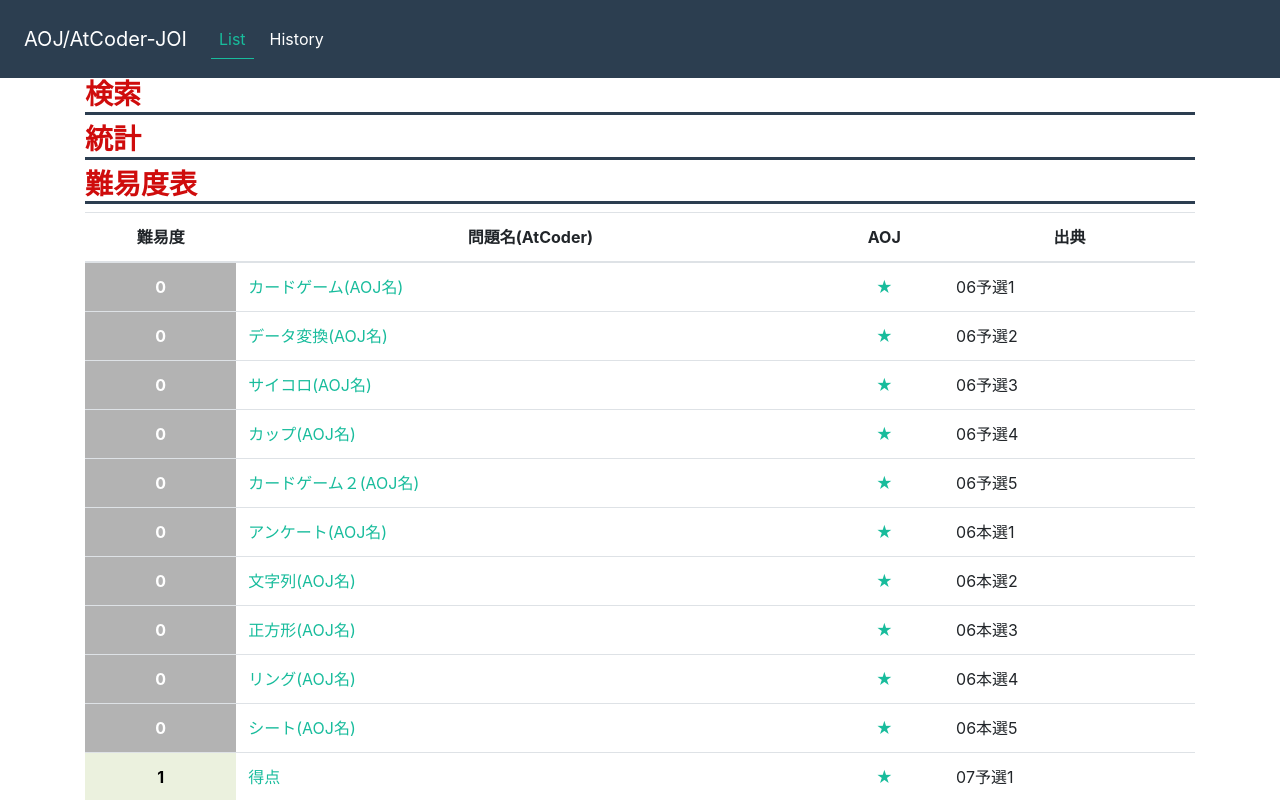
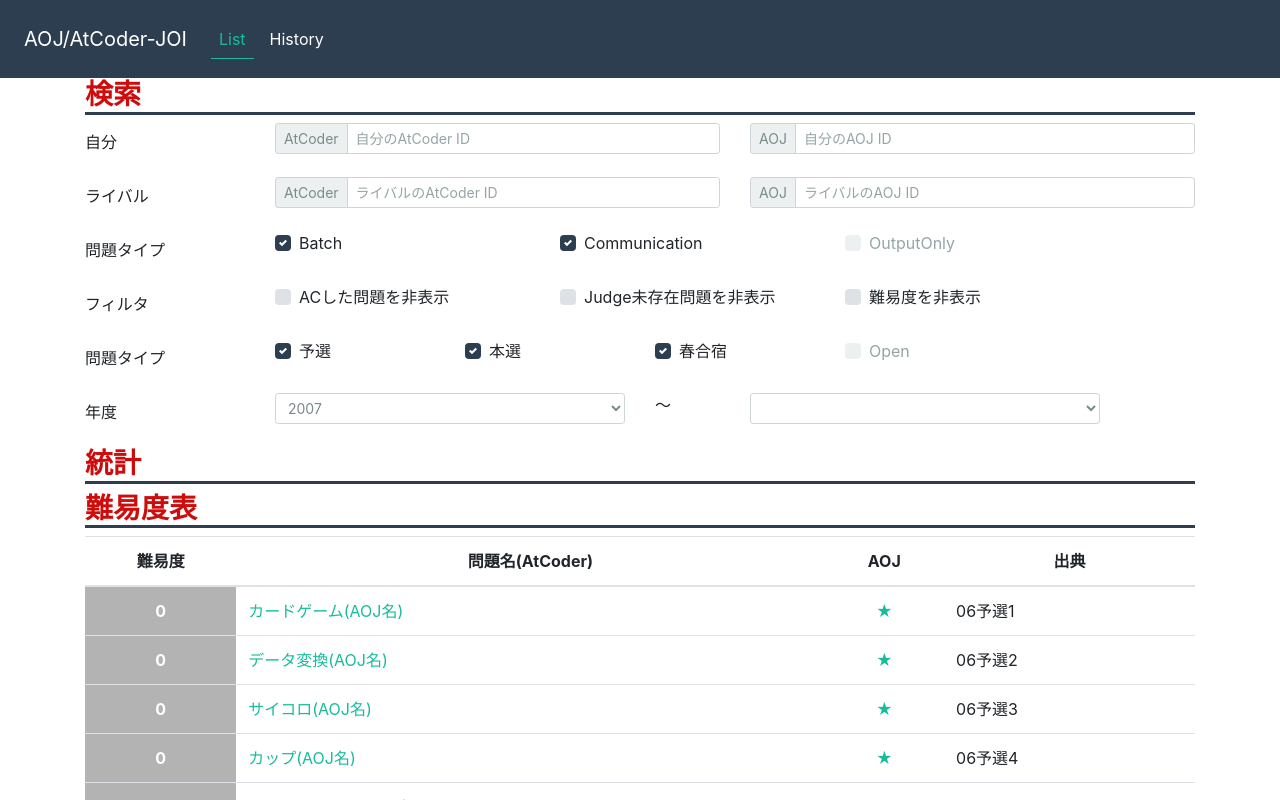
Before and after one commit to Takt29/AOJAtCoder-JOI, a React app: page /#/ in a window 1280 px wide. Shown: the top 800 px of the page. Built offline with nearby package versions, Linux system fonts and the light colour scheme.

Commit message:
フォームを追加

```diff
--- a/src/components/home/DifficultyList.jsx
+++ b/src/components/home/DifficultyList.jsx
@@ -12,8 +12,6 @@
     const atcoderUrl = getAtCoderUrl(atcoder.contest, atcoder.id)
     const aojUrl = getAOJUrl('JOI', aoj.classification, aoj.id)
     const notExist = !atcoderUrl && !aojUrl
-
-    if (notExist) console.log(task, styles.notexist)
 
     return (
       <tr className={notExist ? styles.notexist : isSolved ? styles.solved : null}>
--- /dev/null
+++ b/src/components/home/SearchForm.jsx
@@ -0,0 +1,63 @@
+import React from 'react'
+import { Form } from 'react-bootstrap'
+import AccountForm from './form/AccountForm'
+import TaskTypeForm from './form/TaskTypeForm'
+import FilterForm from './form/FilterForm'
+import ContestTypeForm from './form/ContestTypeForm'
+import YearForm from './form/YearForm'
+
+class SearchForm extends React.Component {
+  constructor(props) {
+    super(props)
+    this.state = {
+      myAccount: { atcoder: '', aoj: '' },
+      rivalAccount: { atcoder: '', aoj: '' },
+      taskType: { batch: true, communication: true, outputOnly: false },
+      filter: { hideACTask: false, hideNotExistTask: false, hideLevel: false },
+      contestType: { prelim: true, final: true, springCamp: true, open: false },
+      year: { begin: '2007', end: 'latest' },
+    }
+  }
+
+  onUpdate(key, value) {
+    this.setState({ [key]: value })
+  }
+
+  render() {
+    const { onSubmit } = this.props
+    const { myAccount, rivalAccount, taskType, filter, contestType, year } = this.state
+
+    return (
+      <Form>
+        <AccountForm
+          title='自分'
+          value={myAccount}
+          onUpdate={(v) => this.onUpdate('myAccount', v)}
+        />
+        <AccountForm
+          title='ライバル'
+          value={rivalAccount}
+          onUpdate={(v) => this.onUpdate('rivalAccount', v)}
+        />
+        <TaskTypeForm
+          value={taskType}
+          onUpdate={(v) => this.onUpdate('taskType', v)}
+        />
+        <FilterForm
+          value={filter}
+          onUpdate={(v) => this.onUpdate('filter', v)}
+        />
+        <ContestTypeForm
+          value={contestType}
+          onUpdate={(v) => this.onUpdate('contestType', v)}
+        />
+        <YearForm
+          value={year}
+          onUpdate={(v) => this.onUpdate('year', v)}
+        />
+      </Form>
+    )
+  }
+}
+
+export default SearchForm
--- /dev/null
+++ b/src/components/home/form/AccountForm.jsx
@@ -0,0 +1,53 @@
+import React from 'react'
+import { Col, Row, Form, InputGroup } from 'react-bootstrap'
+
+class AccountForm extends React.Component {
+  onUpdate(e) {
+    const { value, onUpdate } = this.props
+
+    const newValue = Object.assign({}, value)
+    newValue[e.target.name] = e.target.value
+
+    if (onUpdate) onUpdate(newValue)
+  }
+
+  render() {
+    const { title, value } = this.props
+
+    return (
+      <Form.Group as={Row}>
+        <Form.Label column sm={2}>
+          {title}
+        </Form.Label>
+        <Col sm={5}>
+          <InputGroup size="sm" className="sm-3">
+            <InputGroup.Prepend>
+              <InputGroup.Text>AtCoder</InputGroup.Text>
+            </InputGroup.Prepend>
+            <Form.Control
+              name='atcoder'
+              value={value.atcoder}
+              onChange={this.onUpdate.bind(this)}
+              placeholder={`${title}のAtCoder ID`}
+            />
+          </InputGroup>
+        </Col>
+        <Col sm={5}>
+          <InputGroup size="sm" className="sm-3">
+            <InputGroup.Prepend>
+              <InputGroup.Text>AOJ</InputGroup.Text>
+            </InputGroup.Prepend>
+            <Form.Control
+              name='aoj'
+              value={value.aoj}
+              onChange={this.onUpdate.bind(this)}
+              placeholder={`${title}のAOJ ID`}
+            />
+          </InputGroup>
+        </Col>
+      </Form.Group>
+    )
+  }
+}
+
+export default AccountForm
--- /dev/null
+++ b/src/components/home/form/ContestTypeForm.jsx
@@ -0,0 +1,72 @@
+import React from 'react'
+import { Col, Row, Form } from 'react-bootstrap'
+
+class ContestTypeForm extends React.Component {
+  onUpdate(e) {
+    const { value, onUpdate } = this.props
+
+    const newValue = Object.assign({}, value)
+    newValue[e.target.name] = e.target.checked
+
+    if (onUpdate) onUpdate(newValue)
+  }
+
+  render() {
+    const { value } = this.props
+
+    return (
+      <Form.Group as={Row}>
+        <Form.Label column sm={2}>
+          問題タイプ
+        </Form.Label>
+        <Col sm={2}>
+          <Form.Check
+            type="checkbox"
+            label="予選"
+            name="prelim"
+            id="formContestTypePrelim"
+            checked={value.prelim}
+            onChange={this.onUpdate.bind(this)}
+            custom
+          />
+        </Col>
+        <Col sm={2}>
+          <Form.Check
+            type="checkbox"
+            label="本選"
+            name="final"
+            id="formContestTypeFinal"
+            checked={value.final}
+            onChange={this.onUpdate.bind(this)}
+            custom
+          />
+        </Col>
+        <Col sm={2}>
+          <Form.Check
+            type="checkbox"
+            label="春合宿"
+            name="springCamp"
+            id="formContestTypeSpringCamp"
+            checked={value.springCamp}
+            onChange={this.onUpdate.bind(this)}
+            custom
+          />
+        </Col>
+        <Col sm={2}>
+          <Form.Check
+            type="checkbox"
+            label="Open"
+            name="open"
+            id="formContestTypeOpen"
+            checked={value.open}
+            onChange={this.onUpdate.bind(this)}
+            disabled
+            custom
+          />
+        </Col>
+      </Form.Group>
+    )
+  }
+}
+
+export default ContestTypeForm
--- /dev/null
+++ b/src/components/home/form/FilterForm.jsx
@@ -0,0 +1,60 @@
+import React from 'react'
+import { Col, Row, Form, InputGroup } from 'react-bootstrap'
+
+class FilterForm extends React.Component {
+  onUpdate(e) {
+    const { value, onUpdate } = this.props
+
+    const newValue = Object.assign({}, value)
+    newValue[e.target.name] = e.target.checked
+
+    if (onUpdate) onUpdate(newValue)
+  }
+
+  render() {
+    const { value } = this.props
+
+    return (
+      <Form.Group as={Row}>
+        <Form.Label column sm={2}>
+          フィルタ
+        </Form.Label>
+        <Col sm={3}>
+          <Form.Check
+            type="checkbox"
+            label="ACした問題を非表示"
+            name="hideACTask"
+            id="formFilterHideACTask"
+            checked={value.hideACTask}
+            onChange={this.onUpdate.bind(this)}
+            custom
+          />
+        </Col>
+        <Col sm={3}>
+          <Form.Check
+            type="checkbox"
+            label="Judge未存在問題を非表示"
+            name="hideNotExistTask"
+            id="formFilterHideNotExist"
+            checked={value.hideNotExistTask}
+            onChange={this.onUpdate.bind(this)}
+            custom
+          />
+        </Col>
+        <Col sm={3}>
+          <Form.Check
+            type="checkbox"
+            label="難易度を非表示"
+            name="hideLevel"
+            id="formFilterHideLevel"
+            checked={value.hideLevel}
+            onChange={this.onUpdate.bind(this)}
+            custom
+          />
+        </Col>
+      </Form.Group>
+    )
+  }
+}
+
+export default FilterForm
--- /dev/null
+++ b/src/components/home/form/TaskTypeForm.jsx
@@ -0,0 +1,61 @@
+import React from 'react'
+import { Col, Row, Form, InputGroup } from 'react-bootstrap'
+
+class TaskTypeForm extends React.Component {
+  onUpdate(e) {
+    const { value, onUpdate } = this.props
+
+    const newValue = Object.assign({}, value)
+    newValue[e.target.name] = e.target.checked
+
+    if (onUpdate) onUpdate(newValue)
+  }
+
+  render() {
+    const { value } = this.props
+
+    return (
+      <Form.Group as={Row}>
+        <Form.Label column sm={2}>
+          問題タイプ
+        </Form.Label>
+        <Col sm={3}>
+          <Form.Check
+            type="checkbox"
+            label="Batch"
+            name="batch"
+            id="formTaskTypeBatch"
+            checked={value.batch}
+            onChange={this.onUpdate.bind(this)}
+            custom
+          />
+        </Col>
+        <Col sm={3}>
+          <Form.Check
+            type="checkbox"
+            label="Communication"
+            name="communication"
+            id="formTaskTypeCommunication"
+            checked={value.communication}
+            onChange={this.onUpdate.bind(this)}
+            custom
+          />
+        </Col>
+        <Col sm={3}>
+          <Form.Check
+            type="checkbox"
+            label="OutputOnly"
+            name="outputOnly"
+            id="formTaskTypeOutputOnly"
+            checked={value.outputOnly}
+            onChange={this.onUpdate.bind(this)}
+            disabled
+            custom
+          />
+        </Col>
+      </Form.Group>
+    )
+  }
+}
+
+export default TaskTypeForm
--- /dev/null
+++ b/src/components/home/form/YearForm.jsx
@@ -0,0 +1,72 @@
+import React from 'react'
+import { Col, Row, Form } from 'react-bootstrap'
+
+class YearForm extends React.Component {
+  constructor(props) {
+    super(props)
+
+    this.years = []
+    const currentYear = (new Date()).getFullYear()
+
+    for (let year = 2006; year < currentYear; year++) {
+      this.years.push(year)
+    }
+  }
+
+  onUpdate(e) {
+    const { value, onUpdate } = this.props
+
+    const newValue = Object.assign({}, value)
+    newValue[e.target.name] = e.target.value
+
+    if (onUpdate) onUpdate(newValue)
+  }
+
+  render() {
+    const { value } = this.props
+
+    return (
+      <Form.Group as={Row}>
+        <Form.Label column sm={2}>
+          年度
+        </Form.Label>
+        <Col sm={4}>
+          <Form.Control
+            as='select'
+            size='sm'
+            name='begin'
+            value={value.begin}
+            onChange={this.onUpdate.bind(this)}
+          >
+            {
+              this.years && this.years.map(year => (
+                <option key={year} value={year}>{year}</option>
+              ))
+            }
+          </Form.Control>
+        </Col>
+        <Col sm={1}>
+          〜
+        </Col>
+        <Col sm={4}>
+          <Form.Control
+            as='select'
+            size='sm'
+            name='end'
+            value={value.end}
+            onChange={this.onUpdate.bind(this)}
+          >
+            {
+              this.years && this.years.map(year => (
+                <option key={year} value={year}>{year}</option>
+              ))
+            }
+            <option value={'latest'}></option>
+          </Form.Control>
+        </Col>
+      </Form.Group>
+    )
+  }
+}
+
+export default YearForm
--- a/src/components/index.jsx
+++ b/src/components/index.jsx
@@ -1,7 +1,9 @@
 import TopBar from './common/TopBar'
 import DifficultyList from './home/DifficultyList'
+import SearchForm from './home/SearchForm'
 
 export {
   TopBar,
   DifficultyList,
+  SearchForm,
 }
--- a/src/view/HomeView.jsx
+++ b/src/view/HomeView.jsx
@@ -1,6 +1,6 @@
 import React from 'react'
 import styles from './HomeView.scss'
-import { DifficultyList } from '../components'
+import { DifficultyList, SearchForm } from '../components'
 import { getTaskList } from '../utils/TaskData'
 
 class HomeView extends React.Component {
@@ -8,9 +8,14 @@
     super(props)
     this.state = { tasks: [] }
   }
+
   async componentDidMount() {
     const tasks = await getTaskList()
     this.setState({ tasks })
+  }
+
+  onSubmit() {
+
   }
 
   render() {
@@ -19,6 +24,7 @@
     return (
       <div className={styles.self}>
         <h3>検索</h3>
+        <SearchForm onSubmit={this.onSubmit.bind(this)} />
         <h3>統計</h3>
         <h3>難易度表</h3>
         <DifficultyList tasks={tasks} />
```
